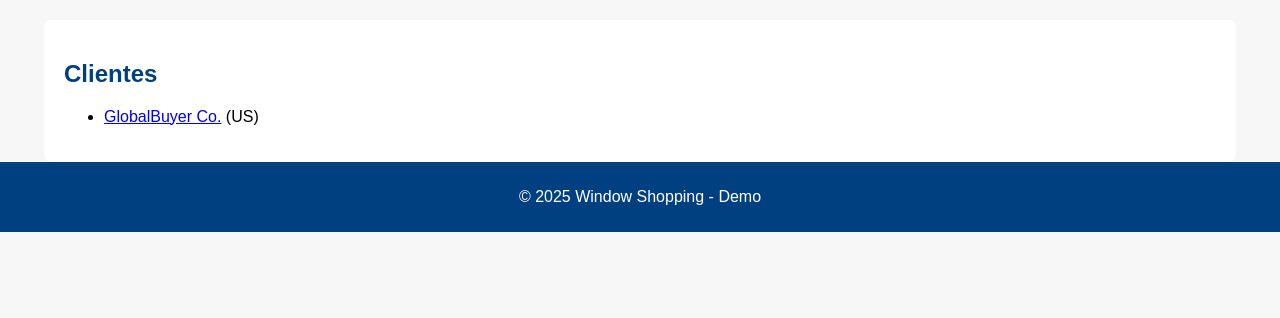
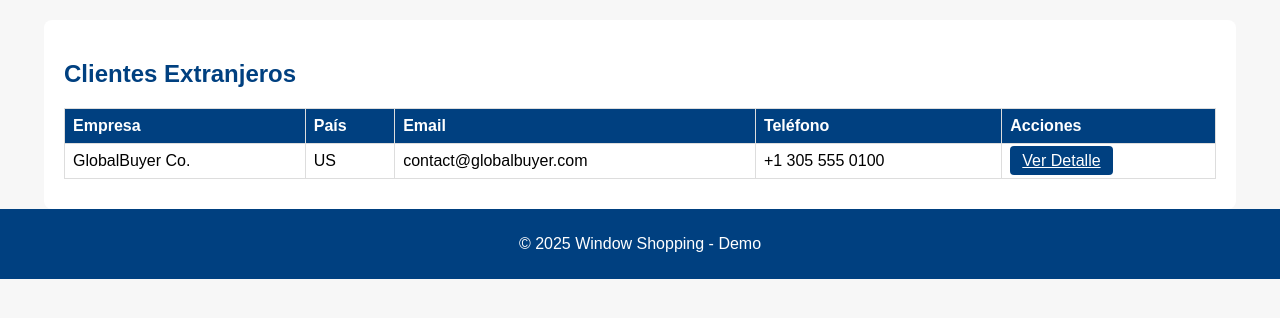
Before and after one commit to crhistopher09ponce04-art/Window-Shopping, a Flask app: page /clientes in a window 1280 px wide. Shown: the part 162-480 px from the top of the page. Run offline with Flask 3, Linux system fonts and the light colour scheme.

Commit message:
Update clientes.html

```diff
--- a/templates/clientes.html
+++ b/templates/clientes.html
@@ -1,11 +1,31 @@
 {% extends "base.html" %}
 {% block content %}
-<h2>Clientes</h2>
-<ul>
-  {% for c in clientes %}
-    <li>
-      <a href="{{ url_for('cliente_detalle', username=c.username) }}">{{ c.empresa }}</a> ({{ c.pais }})
-    </li>
-  {% endfor %}
-</ul>
+<h2>{{ t("Clientes Extranjeros","Foreign Clients","外國客戶") }}</h2>
+
+{% if clientes %}
+<table>
+    <tr>
+        <th>{{ t("Empresa","Company","公司") }}</th>
+        <th>{{ t("País","Country","國家") }}</th>
+        <th>{{ t("Email","Email","電子郵件") }}</th>
+        <th>{{ t("Teléfono","Phone","電話") }}</th>
+        <th>{{ t("Acciones","Actions","操作") }}</th>
+    </tr>
+    {% for c in clientes %}
+    <tr>
+        <td>{{ c.empresa }}</td>
+        <td>{{ c.pais or "Extranjero" }}</td>
+        <td>{{ c.email }}</td>
+        <td>{{ c.telefono }}</td>
+        <td>
+            <a href="{{ url_for('cliente_detalle', username=c.username) }}" class="table-btn">
+                {{ t("Ver Detalle","View Detail","查看詳情") }}
+            </a>
+        </td>
+    </tr>
+    {% endfor %}
+</table>
+{% else %}
+<p><em>{{ t("No hay clientes registrados aún.","No clients registered yet.","尚未註冊客戶") }}</em></p>
+{% endif %}
 {% endblock %}
```
